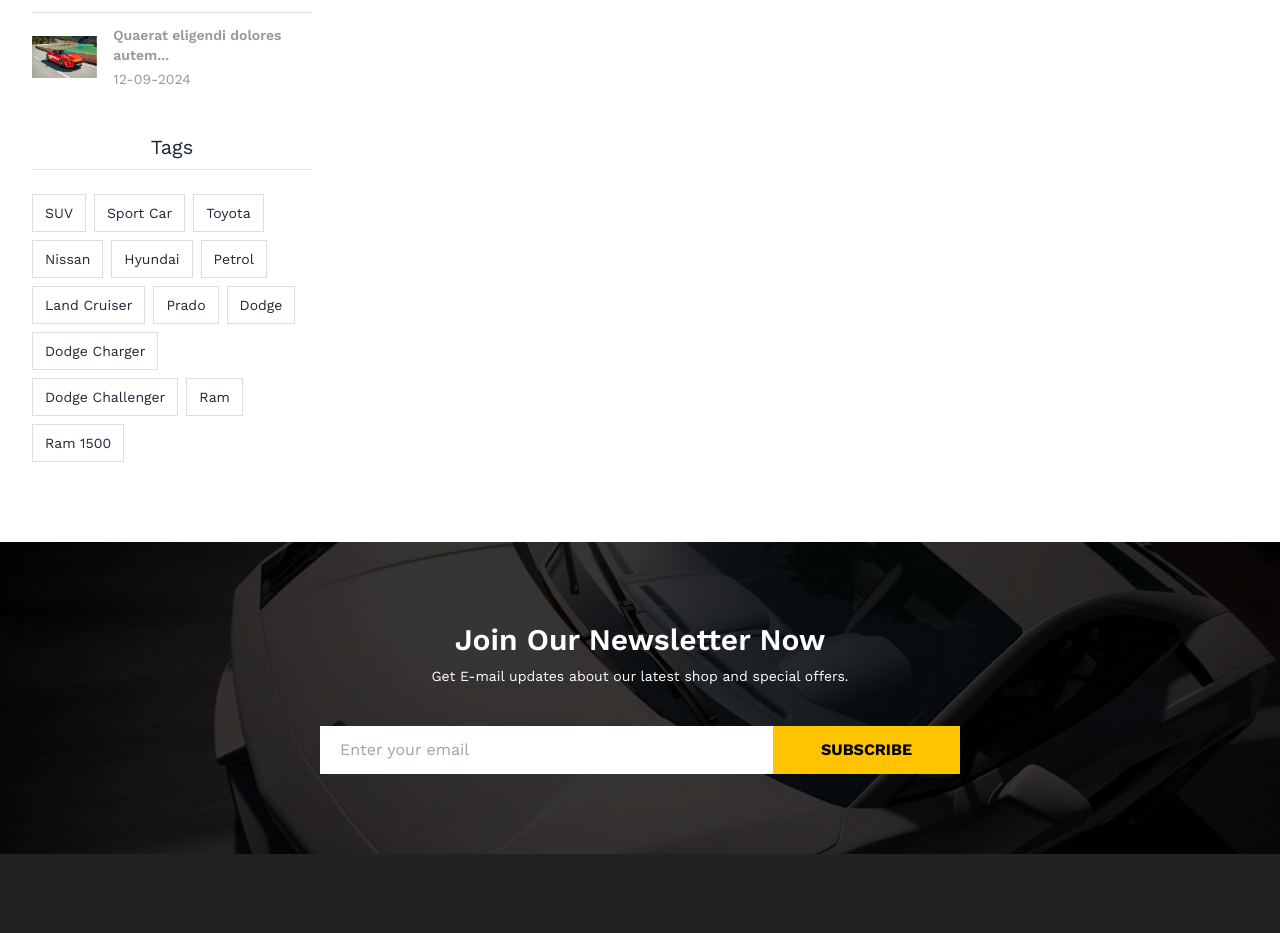
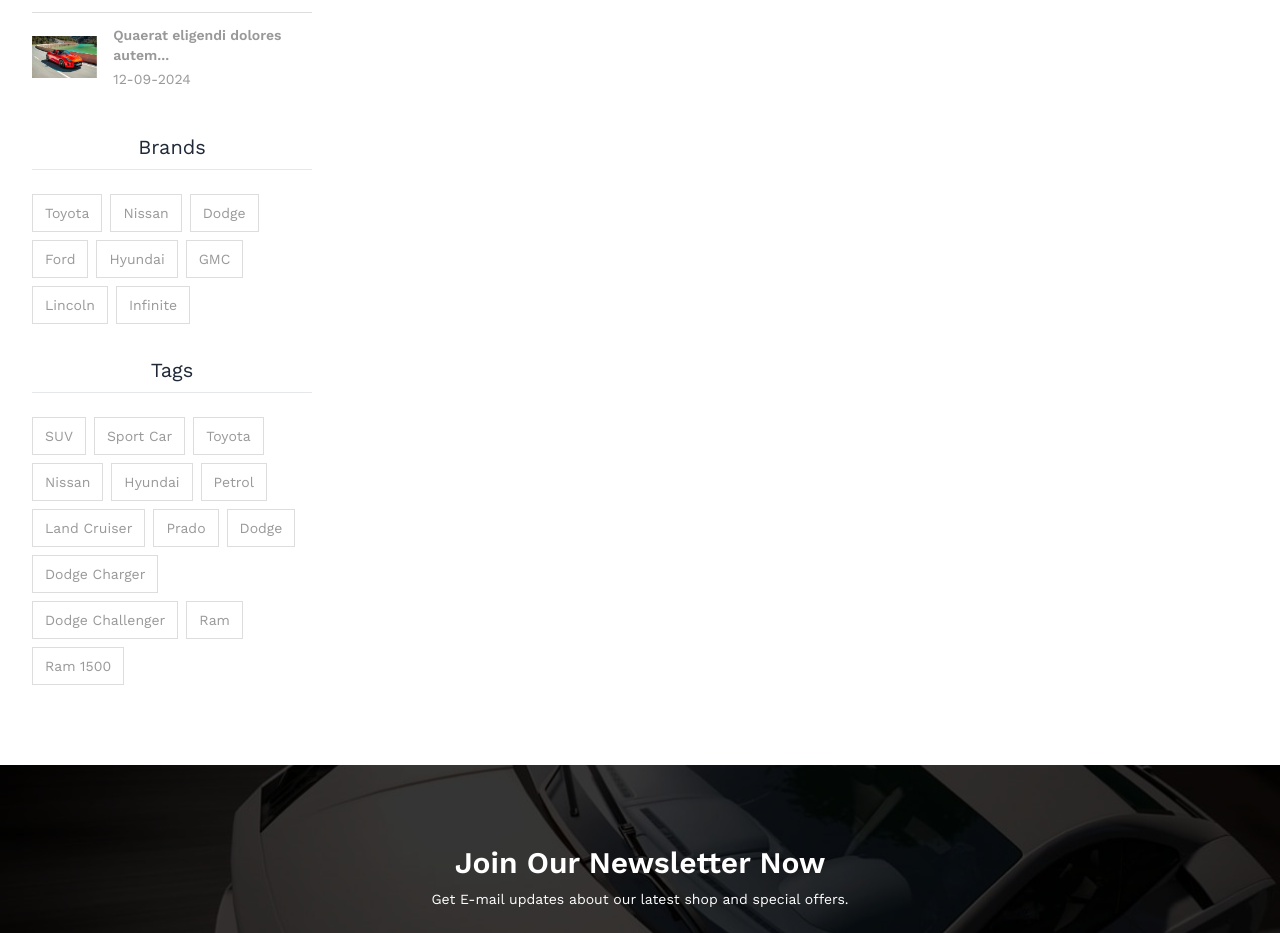
Before and after one commit to shahjalalhazari/Uren-Car-Accessories-Shop, a Next.js app: page /blogs in a window 1280 px wide. Shown: the part 1480-2413 px from the top of the page. Built offline with nearby package versions, Linux system fonts and the light colour scheme.

Commit message:
Car brand's list added.

```diff
--- a/src/app/blogs/blogs.css
+++ b/src/app/blogs/blogs.css
@@ -37,7 +37,7 @@
 }
 /* Tags List */
 .tag-list {
-    @apply flex flex-wrap gap-2 mt-6;
+    @apply flex flex-wrap gap-2 mt-6 text-[#999];
 }
 
 .single-tag {
--- a/src/app/blogs/page.js
+++ b/src/app/blogs/page.js
@@ -4,6 +4,7 @@ import PageBreadcrumb from '@/components/shared/PageBreadcrumb';
 import Archives from "@/components/Blogs/Archives";
 import RecentBlogs from "@/components/Blogs/RecentBlogs";
 import Tags from "@/components/Blogs/Tags";
+import BrandsList from "@/components/Blogs/BrandsList";
 
 const BlogsPage = () => {
   return (
@@ -22,6 +23,9 @@ const BlogsPage = () => {
 
             {/* Recent Blogs List */}
             <RecentBlogs blogs={blogs} />
+
+            {/* Car Brand List */}
+            <BrandsList/>
 
             {/* Tags List */}
             <Tags/>
--- /dev/null
+++ b/src/components/Blogs/BrandsList.jsx
@@ -0,0 +1,52 @@
+"use client";
+import { useState } from "react";
+import { BiPlus } from "react-icons/bi";
+
+const BrandsList = () => {
+  const [selectedBrand, setSelectedBrand] = useState(null);
+
+  return (
+    <div>
+      <h6 className="blog-aside-title">Brands</h6>
+      <hr />
+      <div className="tag-list">
+        {brandList.map((brand, index) => (
+          <button
+            key={index}
+            className={`single-tag ${
+              selectedBrand === brand && "bg-blue text-white"
+            }`}
+            onClick={() =>
+              setSelectedBrand(selectedBrand === brand ? null : brand)
+            }
+          >
+            {brand}
+            {selectedBrand === brand && (
+              <BiPlus
+                className="w-4 h-4 cursor-pointer rotate-45"
+                onClick={(e) => {
+                  e.stopPropagation();
+                  setSelectedBrand(null);
+                }}
+              />
+            )}
+          </button>
+        ))}
+      </div>
+    </div>
+  );
+};
+
+export default BrandsList;
+
+
+const brandList = [
+  "Toyota",
+  "Nissan",
+  "Dodge",
+  "Ford",
+  "Hyundai",
+  "GMC",
+  "Lincoln",
+  "Infinite",
+];
--- a/src/components/HomePage/sections/Blogs.jsx
+++ b/src/components/HomePage/sections/Blogs.jsx
@@ -16,7 +16,7 @@ const Blogs = () => {
             <SingleBlogCard blog={blog} key={index} />
           ))}
         </div>
-        <PrimaryBtn text={"SEE MORE"} path={"/"} />
+        <PrimaryBtn text={"SEE MORE"} path={"/blogs"} />
       </div>
     );
 };
```
